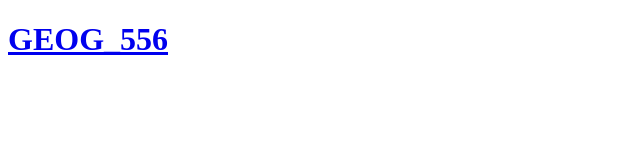
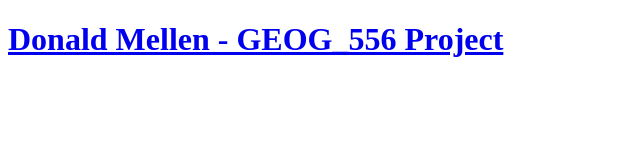
Before and after one commit to dbmellen/dbmellen.github.io, a plain HTML site: page index.html in a window 1280 px wide. Shown: the whole page, without its empty margins (0-640 px from the left). Drawn offline with Linux system fonts and the light colour scheme.

Commit message:
Update index.html

```diff
--- a/index.html
+++ b/index.html
@@ -4,7 +4,7 @@
     <title>dbmellen.github.io</title>
   <head>
   <body>
-    <h1><a href="dbmellen.githup.io/GEOG_556"</a>GEOG_556</h1>
+    <h1><a href="https://dbmellen.github.io/GEOG_556/"</a>Donald Mellen - GEOG_556 Project</h1>
 
   </body>
 </html
```
